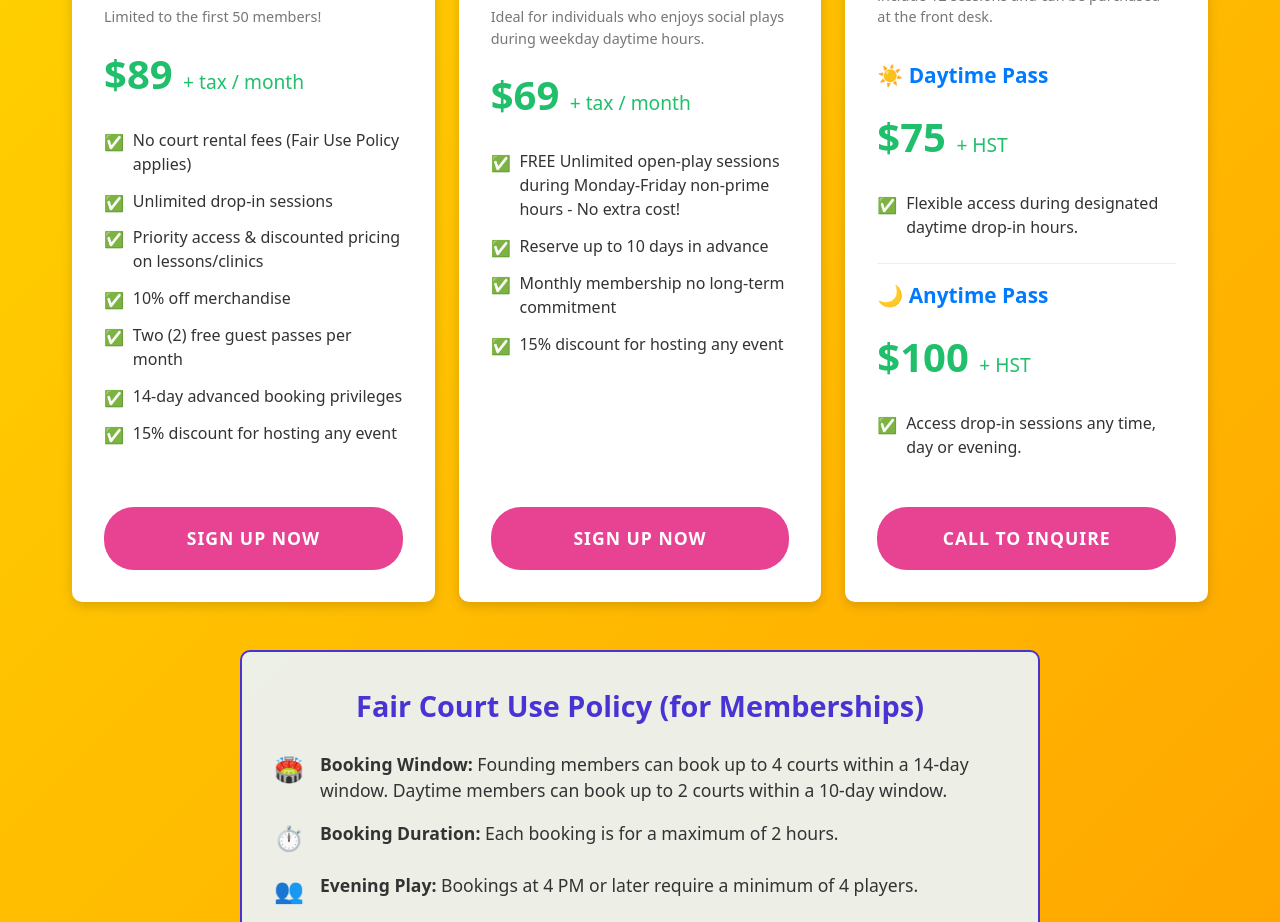
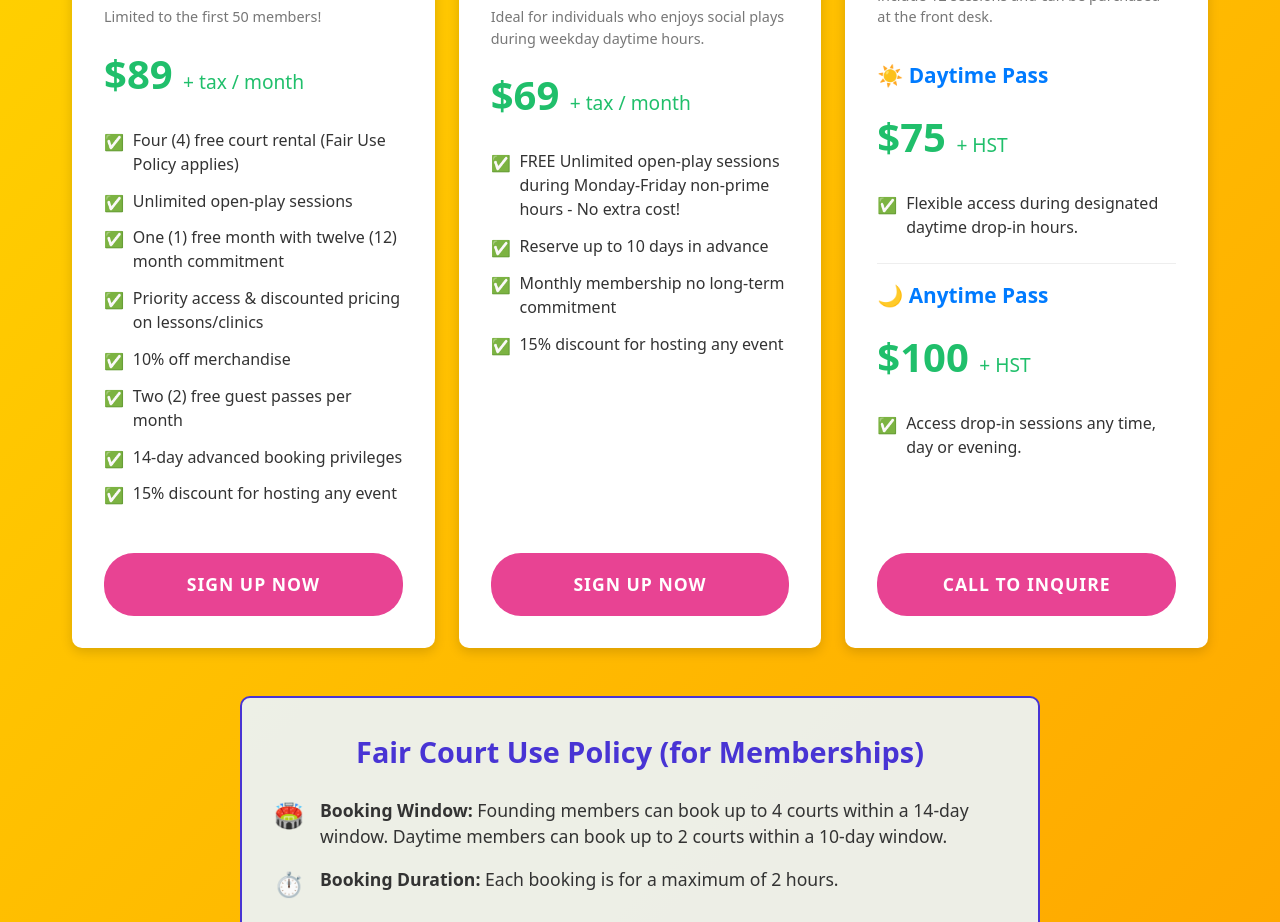
Before and after one commit to supertimmyh/picktopia_landing_page, a React (Vite) app: page / in a window 1280 px wide. Shown: the part 2160-3082 px from the top of the page. Built offline with nearby package versions, Linux system fonts and the light colour scheme.

Commit message:
Clarify All-Access membership

```diff
--- a/src/components/Membership.jsx
+++ b/src/components/Membership.jsx
@@ -205,8 +205,9 @@ const Membership = () => {
               <PlanSubtext>Limited to the first 50 members!</PlanSubtext>
               <PlanPrice>$89 <span style={{fontSize: '1.2rem', fontWeight: 'normal'}}>+ tax / month</span></PlanPrice>
               <BenefitList>
-                <BenefitItem>No court rental fees (Fair Use Policy applies)</BenefitItem>
-                <BenefitItem>Unlimited drop-in sessions</BenefitItem>
+                <BenefitItem>Four (4) free court rental (Fair Use Policy applies)</BenefitItem>
+                <BenefitItem>Unlimited open-play sessions</BenefitItem>
+                <BenefitItem>One (1) free month with twelve (12) month commitment</BenefitItem>
                 <BenefitItem>Priority access & discounted pricing on lessons/clinics</BenefitItem>
                 <BenefitItem>10% off merchandise</BenefitItem>
                 <BenefitItem>Two (2) free guest passes per month</BenefitItem>
```
